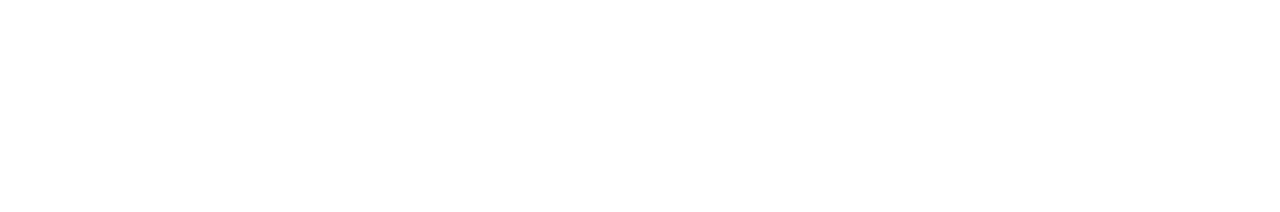
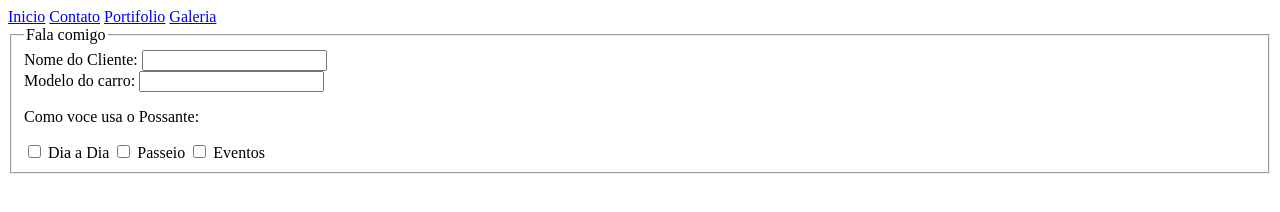
Before and after one commit to moisesantunes/capstone-html-css-project, a plain HTML site: page contato.html in a window 1280 px wide. Drawn offline with Linux system fonts and the light colour scheme.

Commit message:
iniciando o form

```diff
--- a/contato.html
+++ b/contato.html
@@ -4,8 +4,41 @@
     <meta charset="UTF-8">
     <meta name="viewport" content="width=device-width, initial-scale=1.0">
     <title>Contatos BÓLIDOS</title>
+    <link rel="stylesheet" href="css/estilo.css">
 </head>
 <body>
+    <nav>
+        <a href="/index.html">Inicio</a>
+        <a href="/contato.html">Contato</a>
+        <a href="/portifolio.html">Portifolio</a>
+        <a href="/galeria.html">Galeria</a>
+    </nav>
+<form action="/contato" method="post">
+    <fieldset>
+        <legend>Fala comigo</legend>
+        <label for="nome_do_cliente">
+            Nome do Cliente:
+            <input type="text" name="nome_do_cliente" id="nome_do_cliente">
+        </label><br>
+        <label for="modelo_do_carro">
+            Modelo do carro:
+            <input type="text" name="modelo_do_carro" id="modelo_do_carro">
+        </label><br>
+        <p>Como voce usa o Possante:</p>
+        <label for="dia_a_dia">
+            <input type="checkbox" name="tipo_de_uso" id="dia_a_dia">
+            Dia a Dia
+        </label>
+        <label for="lazer">
+            <input type="checkbox" name="tipo_de_uso" id="lazer">
+            Passeio
+        </label>
+        <label for="eventos">
+            <input type="checkbox" name="tipo_de_uso" id="eventos">
+            Eventos
+        </label>
 
+    </fieldset>
+</form>
 </body>
 </html>
```
Also changed, not shown: galeria.html (+7 -1 lines), index.html (+9 -5 lines), portifolio.html (+7 -1 lines), assets/mav1.jpg (added), css/estilo.css (added).
